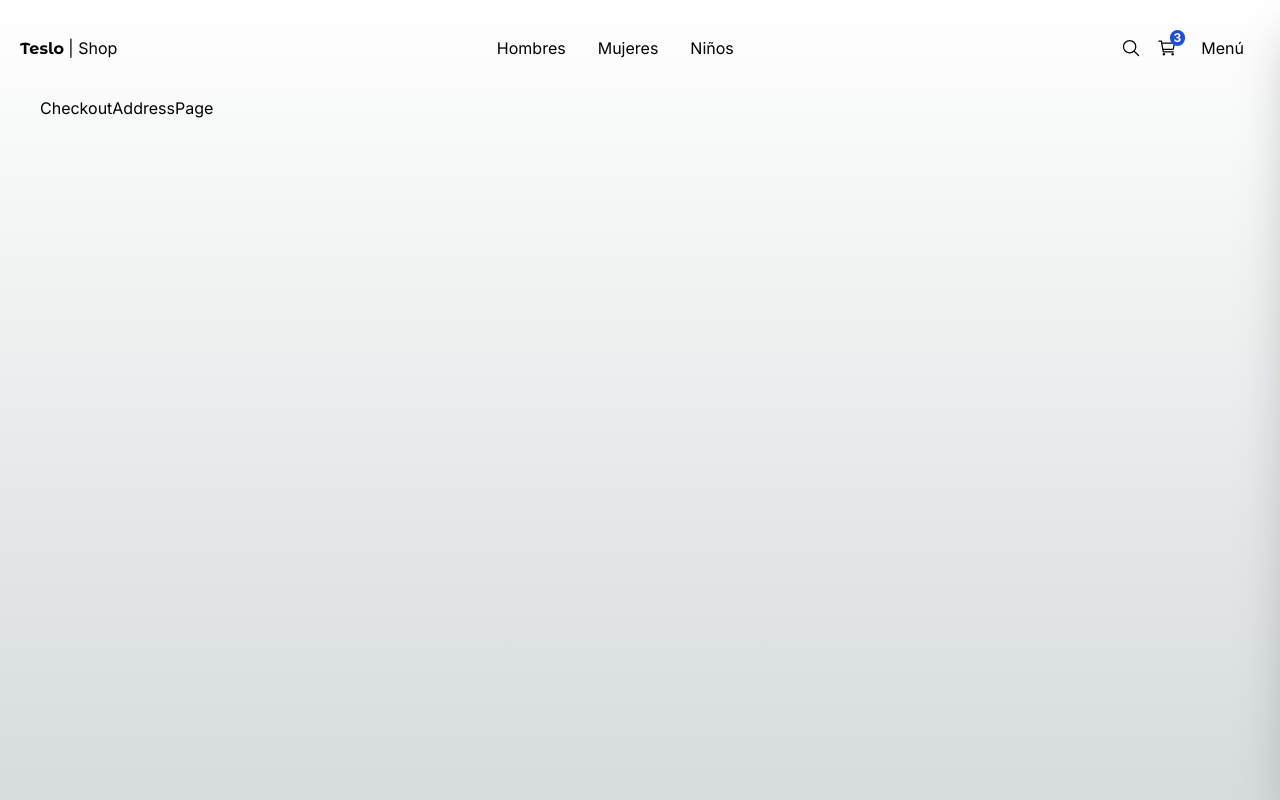
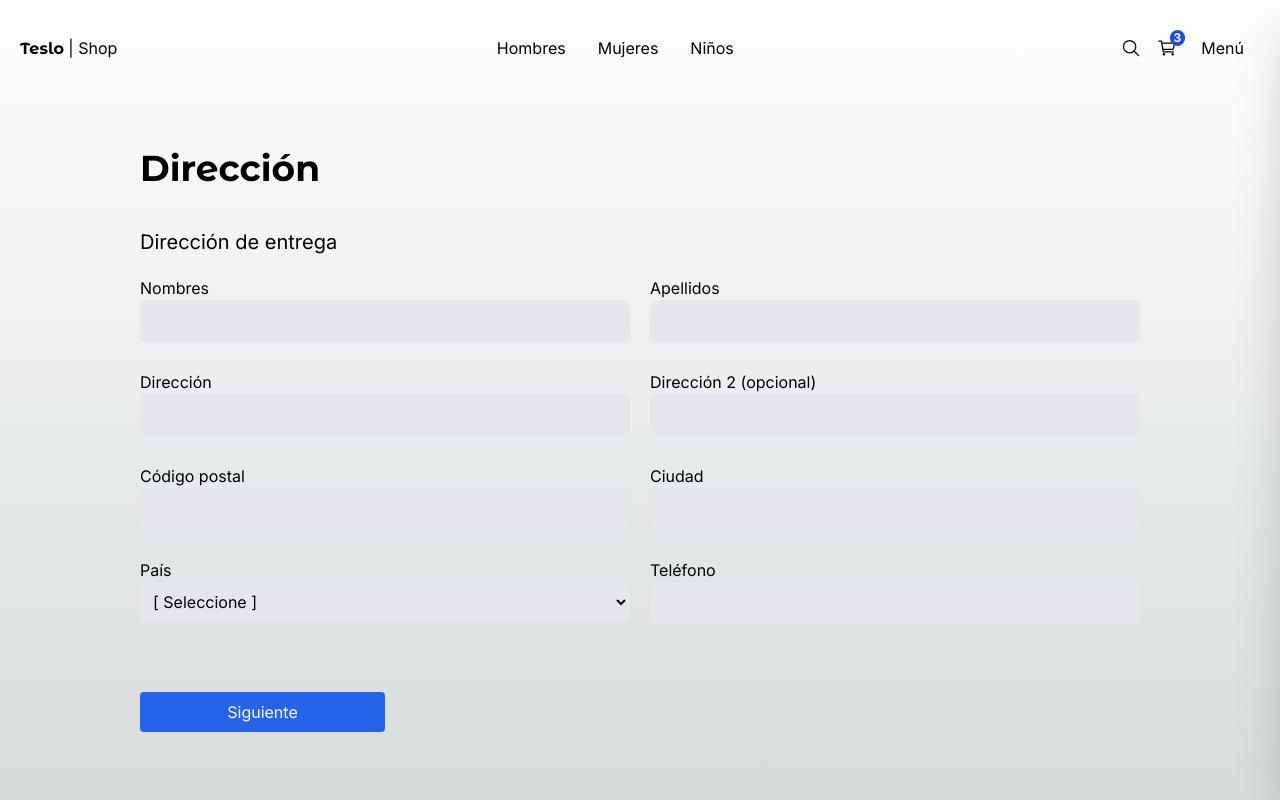
Before and after one commit to Ernestolop/NextEcommerce2, a Next.js app: page /checkout/address in a window 1280 px wide. Built offline with nearby package versions, Linux system fonts and the light colour scheme.

Commit message:
feat: add address page content

```diff
--- a/src/app/(shop)/checkout/address/page.jsx
+++ b/src/app/(shop)/checkout/address/page.jsx
@@ -1,7 +1,96 @@
-const CheckoutAddressPage = () => {
+import Link from 'next/link';
+import { Title } from '@/components';
+
+const AddressPage = () => {
   return (
-    <div>CheckoutAddressPage</div>
-  )
+    <div className="flex flex-col sm:justify-center sm:items-center mb-72 px-10 sm:px-0">
+
+      <div className="w-full  xl:w-[1000px] flex flex-col justify-center text-left">
+
+        <Title title="Dirección" subtitle="Dirección de entrega" />
+
+        <div className="grid grid-cols-1 gap-2 sm:gap-5 sm:grid-cols-2">
+
+          <div className="flex flex-col mb-2">
+            <span>Nombres</span>
+            <input
+              type="text"
+              className="p-2 border rounded-md bg-gray-200"
+            />
+          </div>
+
+          <div className="flex flex-col mb-2">
+            <span>Apellidos</span>
+            <input
+              type="text"
+              className="p-2 border rounded-md bg-gray-200"
+            />
+          </div>
+
+          <div className="flex flex-col mb-2">
+            <span>Dirección</span>
+            <input
+              type="text"
+              className="p-2 border rounded-md bg-gray-200"
+            />
+          </div>
+
+          <div className="flex flex-col mb-2">
+            <span>Dirección 2 (opcional)</span>
+            <input
+              type="text"
+              className="p-2 border rounded-md bg-gray-200"
+            />
+          </div>
+
+          <div className="flex flex-col mb-2">
+            <span>Código postal</span>
+            <input
+              type="text"
+              className="p-2 border rounded-md bg-gray-200"
+            />
+          </div>
+
+          <div className="flex flex-col mb-2">
+            <span>Ciudad</span>
+            <input
+              type="text"
+              className="p-2 border rounded-md bg-gray-200"
+            />
+          </div>
+
+          <div className="flex flex-col mb-2">
+            <span>País</span>
+            <select
+              className="p-2 border rounded-md bg-gray-200"
+            >
+              <option value="">[ Seleccione ]</option>
+              <option value="CRI">Costa Rica</option>
+            </select>
+          </div>
+
+          <div className="flex flex-col mb-2">
+            <span>Teléfono</span>
+            <input
+              type="text"
+              className="p-2 border rounded-md bg-gray-200"
+            />
+          </div>
+
+          <div className="flex flex-col mb-2 sm:mt-10">
+            <Link
+              href='/checkout'
+              className="btn-primary flex w-full sm:w-1/2 justify-center ">
+              Siguiente
+            </Link>
+          </div>
+
+        </div>
+
+      </div>
+
+    </div>
+  );
 }
 
-export default CheckoutAddressPage
+export default AddressPage;
```
